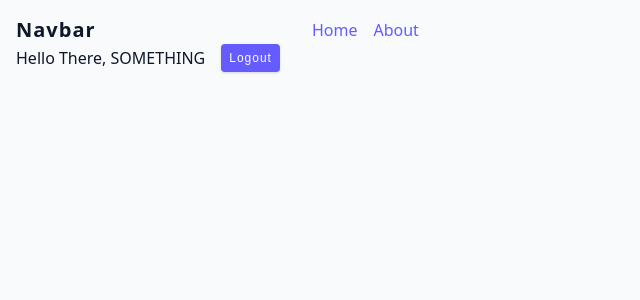
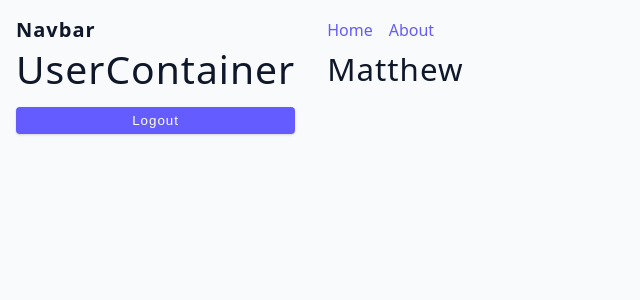
Before and after one commit to Newbie814/react_hook_projs, a React (Vite) app: page / in a window 1280 px wide. Shown: the top 300 px of the page, without its empty margins (0-640 px from the left). Built offline with nearby package versions, Linux system fonts and the light colour scheme; the HTML template or start-up script is replaced by a standard one.

Commit message:
prop drilling 2

```diff
--- a/src/tutorial/09-context-api/components/Navbar.jsx
+++ b/src/tutorial/09-context-api/components/Navbar.jsx
@@ -2,14 +2,18 @@ import { useState } from 'react';
 import NavLinks from './NavLinks';
 
 const Navbar = () => {
-  const [name, setName] = useState({ name: 'something' });
+  const [name, setName] = useState({ name: 'Matthew' });
 
   const handleLogout = () => {
     setName(null);
   };
 
   const ButtonComponent = () => {
-    return <button onClick={handleLogout}>Logout</button>;
+    return (
+      <button onClick={handleLogout} className='btn'>
+        Logout
+      </button>
+    );
   };
   return (
     <nav className='navbar'>
--- a/src/tutorial/09-context-api/components/UserContainer.jsx
+++ b/src/tutorial/09-context-api/components/UserContainer.jsx
@@ -1,17 +1,10 @@
 const UserContainer = ({ name, logout }) => {
   return (
-    <div className='user-container'>
-      {name ? (
-        <>
-          <p>Hello There, {name.name.toUpperCase()}</p>
-          <button type='button' className='btn' onClick={logout}>
-            logout
-          </button>
-        </>
-      ) : (
-        <p>Please Login</p>
-      )}
-    </div>
+    <>
+      <h2>UserContainer</h2>
+      <h3>{name.name}</h3>
+      {name ? logout() : <h3>please login</h3>}
+    </>
   );
 };
 export default UserContainer;
```
